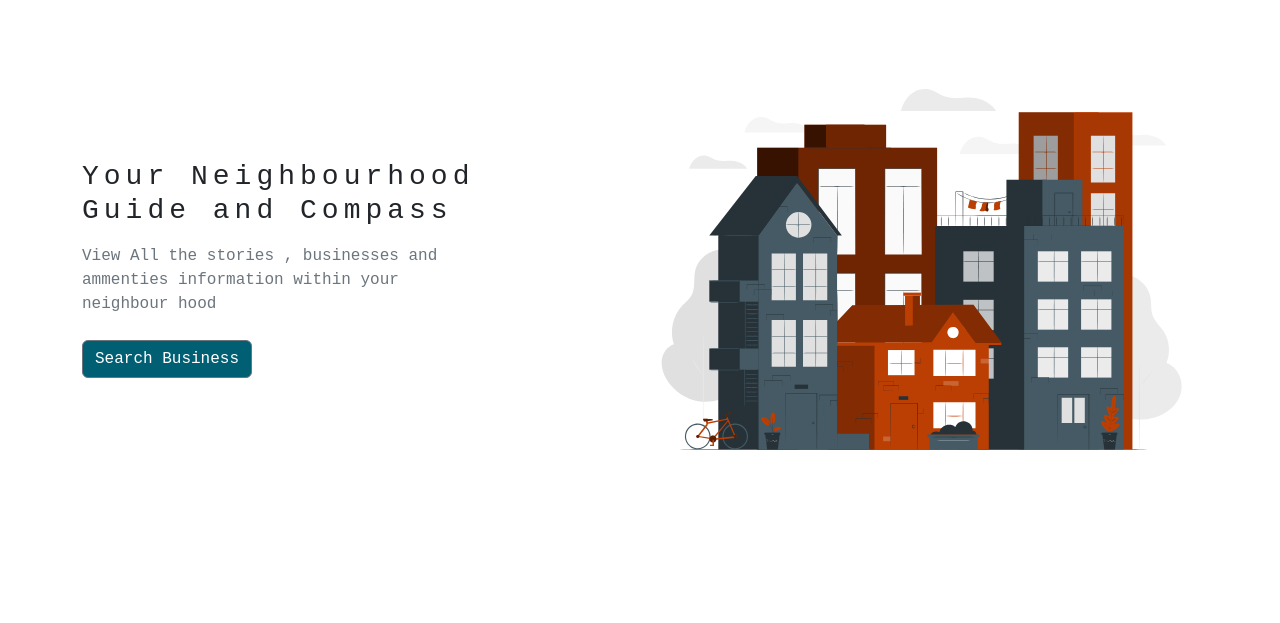
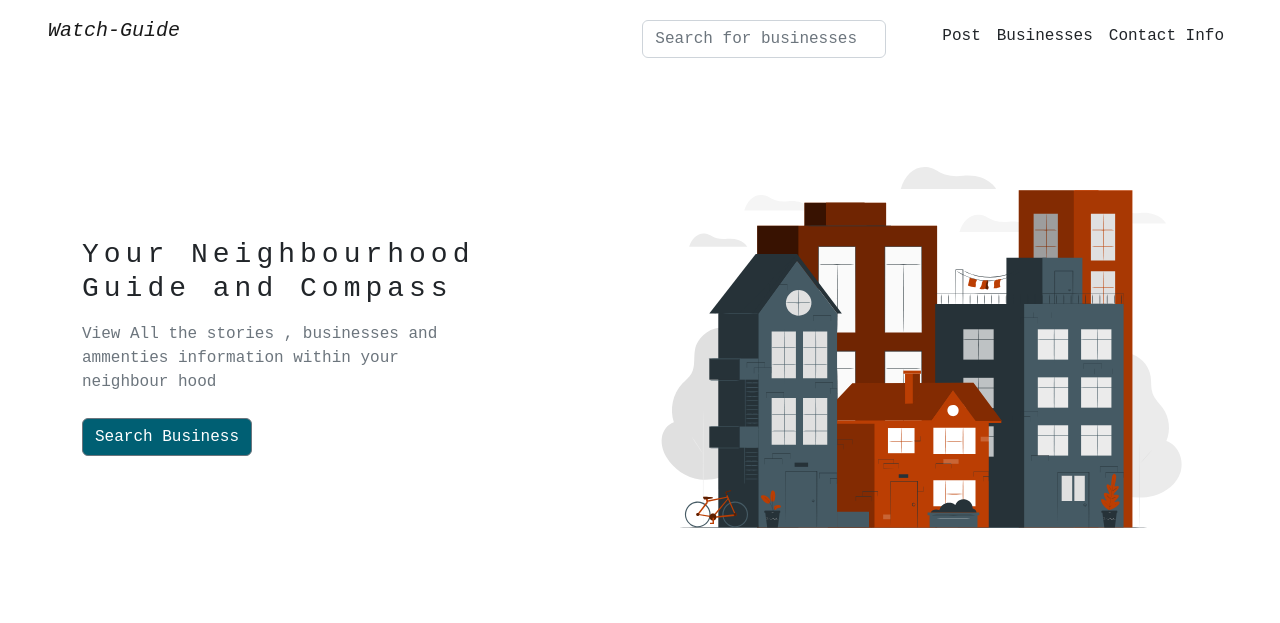
Before and after one commit to Jaffar-Hussein/Neighborhood-Watch, a Django app: page / in a window 1280 px wide. Shown: the top 623 px of the page. Run offline with Django 4.2, Linux system fonts and the light colour scheme; some libraries are stand-ins or nearby versions.

Commit message:
ft:nav- added nav bar

```diff
--- a/logic/templates/index.html
+++ b/logic/templates/index.html
@@ -1,6 +1,9 @@
 {% extends 'layout.html' %}
 {% load static %}
 {% block content %}
+{% include 'nav.html' %}
+
+
 
 <div class="container">
     <div class="row align-items-center">
--- /dev/null
+++ b/logic/templates/nav.html
@@ -0,0 +1,40 @@
+{% load static %}
+<nav class="navbar sticky-top">
+    <a class="navbar-brand mx-5" href="{%url 'home'%}">
+      <p class="d-inline-block logoText  fst-italic">Watch-Guide
+      </p>
+  </a>
+
+    <nav class="navbar navbar-expand-md navbar-light">
+
+        <button class="navbar-toggler "  type="button" data-bs-toggle="collapse" data-bs-target="#navbarNav"`
+            aria-controls="navbarNav" aria-expanded="true" aria-label="Toggle navigation">
+
+            <span class="navbar-toggler-icon"></span>
+        </button>
+
+  <div class="collapse navbar-collapse " id="navbarNav">
+
+
+    <ul class="navbar-nav mx-5 ">
+        <form action="" role="search" class="mx-5 my-1">
+            <input class="form-control me-2 " type="search" placeholder="Search for businesses..." aria-label="Search" name="name">
+        </form>
+        <li class="nav-item ">
+            <a class="nav-link text-dark" href="">Post</a>
+        </li>
+        <li class="nav-item ">
+            <a class="nav-link text-dark" href="">Businesses</a>
+        </li>
+        <li class="nav-item ">
+            <a class="nav-link text-dark" href="">Contact Info</a>
+        </li>
+
+
+    </ul>
+
+</div>
+
+    </nav>
+
+  </nav>
```
